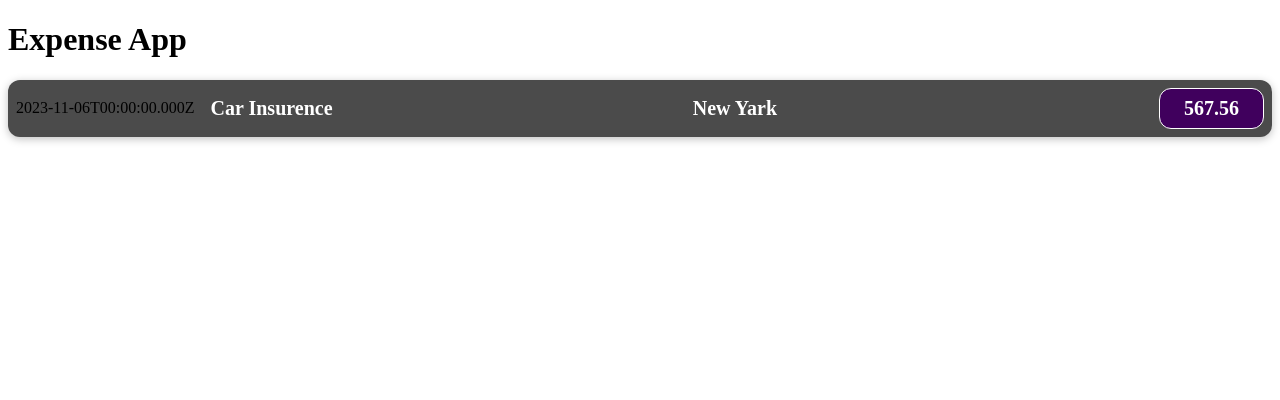
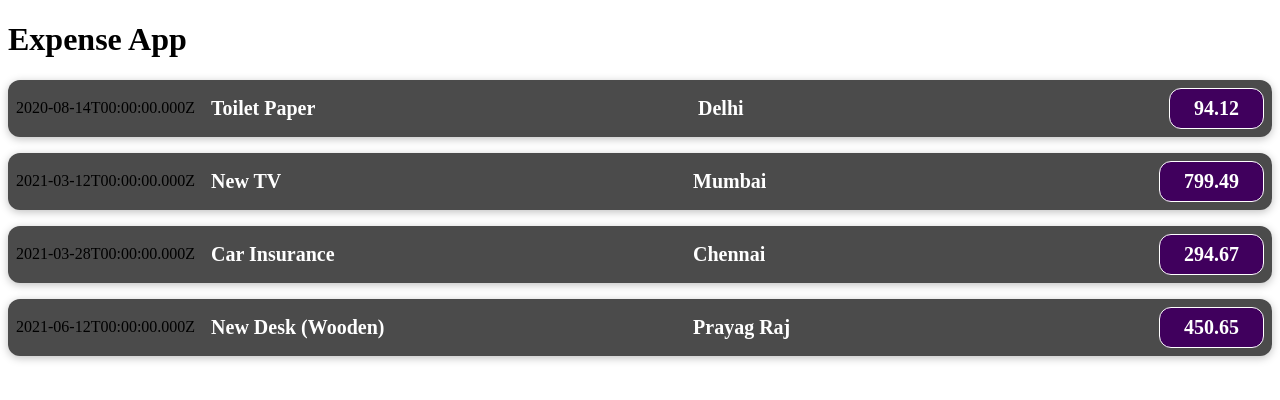
Before and after one commit to shubhamv387/ExpenseTrackerApp-UI-React, a React (Vite) app: page / in a window 1280 px wide. Shown: the top 400 px of the page. Built offline with nearby package versions, Linux system fonts and the light colour scheme.

Commit message:
added locationOfExpenditure as prop

```diff
--- a/src/App.jsx
+++ b/src/App.jsx
@@ -3,10 +3,48 @@
 import ExpenseItem from "./assets/components/ExpenseItem";
 
 function App() {
+  const expenses = [
+    {
+      id: "e1",
+      title: "Toilet Paper",
+      amount: 94.12,
+      date: new Date(2020, 7, 14),
+      locationOfExpenditure: "Delhi",
+    },
+    {
+      id: "e2",
+      title: "New TV",
+      amount: 799.49,
+      date: new Date(2021, 2, 12),
+      locationOfExpenditure: "Mumbai",
+    },
+    {
+      id: "e3",
+      title: "Car Insurance",
+      amount: 294.67,
+      date: new Date(2021, 2, 28),
+      locationOfExpenditure: "Chennai",
+    },
+    {
+      id: "e4",
+      title: "New Desk (Wooden)",
+      amount: 450.65,
+      date: new Date(2021, 5, 12),
+      locationOfExpenditure: "Prayag Raj",
+    },
+  ];
   return (
     <>
       <h1>Expense App</h1>
-      <ExpenseItem />
+      {expenses.map((expense) => (
+        <ExpenseItem
+          id={expense.id}
+          title={expense.title}
+          amount={expense.amount}
+          date={expense.date}
+          locationOfExpenditure={expense.locationOfExpenditure}
+        />
+      ))}
     </>
   );
 }
--- a/src/assets/components/ExpenseItem.jsx
+++ b/src/assets/components/ExpenseItem.jsx
@@ -1,18 +1,14 @@
 import React from "react";
 import "./ExpenseItem.css";
 
-const ExpenseItem = () => {
-  const expenseDate = new Date(2023, 10, 6);
-  const expenseTitle = "Car Insurence";
-  const expenseAmount = 567.56;
-  const locationOfExpenditure = "New Yark";
+const ExpenseItem = (props) => {
   return (
     <div className="expense-item">
-      <div>{expenseDate.toISOString()}</div>
+      <div>{props.date.toISOString()}</div>
       <div className="expense-item__description">
-        <h2>{expenseTitle}</h2>
-        <h2>{locationOfExpenditure}</h2>
-        <div className="expense-item__price">{expenseAmount}</div>
+        <h2>{props.title}</h2>
+        <h2>{props.locationOfExpenditure}</h2>
+        <div className="expense-item__price">{props.amount}</div>
       </div>
     </div>
   );
```
